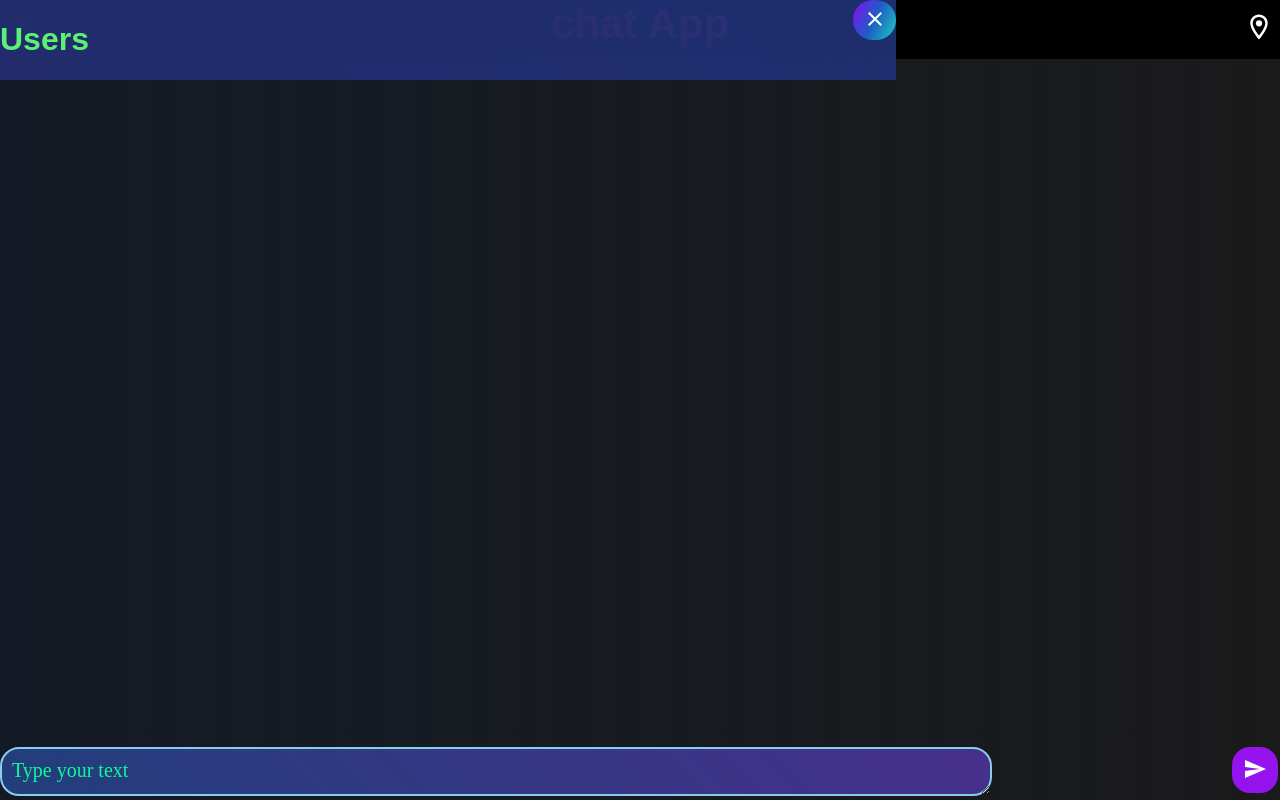
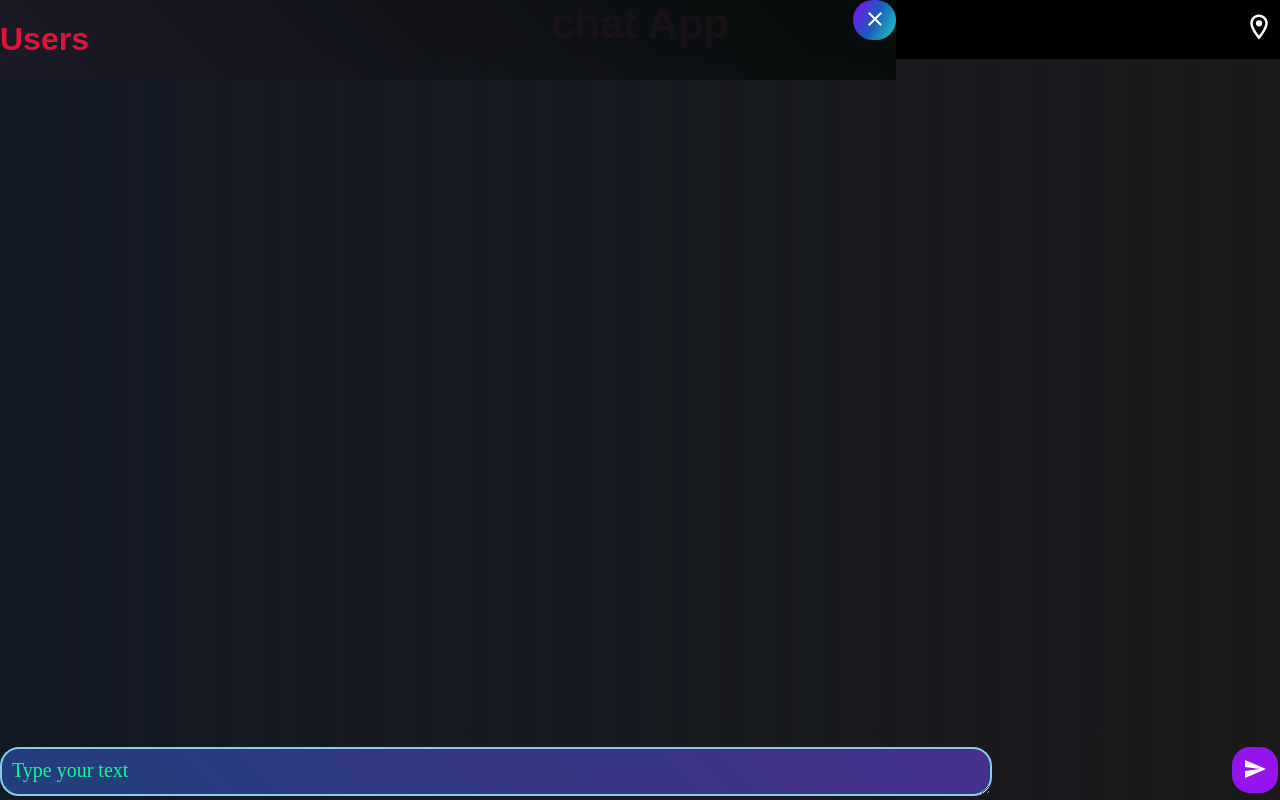
Before and after one commit to hell-hacker/chat-app, a website: page public/chat.html in a window 1280 px wide. Both pictures are taken after a click on the button 21 px from the left and 29 px from the top of the page. Drawn offline with nearby package versions, Linux system fonts and the light colour scheme; no server answers.

Commit message:
commitede

```diff
--- a/public/css/chats.css
+++ b/public/css/chats.css
@@ -113,10 +113,8 @@ overflow:hidden
     top: 0px;
     background: linear-gradient(
 45deg
-, #222c6d, #1f3175ed);
-
+, #1b1a27, #070c0aed);
     box-sizing: border-box;
-
     z-index: 1;
 }
 #close{
@@ -132,7 +130,7 @@ overflow:hidden
     border-radius: 25px;
 }
 #seHead{
-    color: #5af174;
+    color: crimson;
     font-family: sans-serif;
 }
 li{
--- a/public/js/chat.js
+++ b/public/js/chat.js
@@ -70,7 +70,7 @@ function List(){
                     const html=Mustache.render(usersTemplate,{
                          username:userlist[i]['username']
                     });
-
+                    document.getElementById('list').innerHTML='';
                    document.getElementById('list').insertAdjacentHTML('beforeend',html);
                }
           })
```
